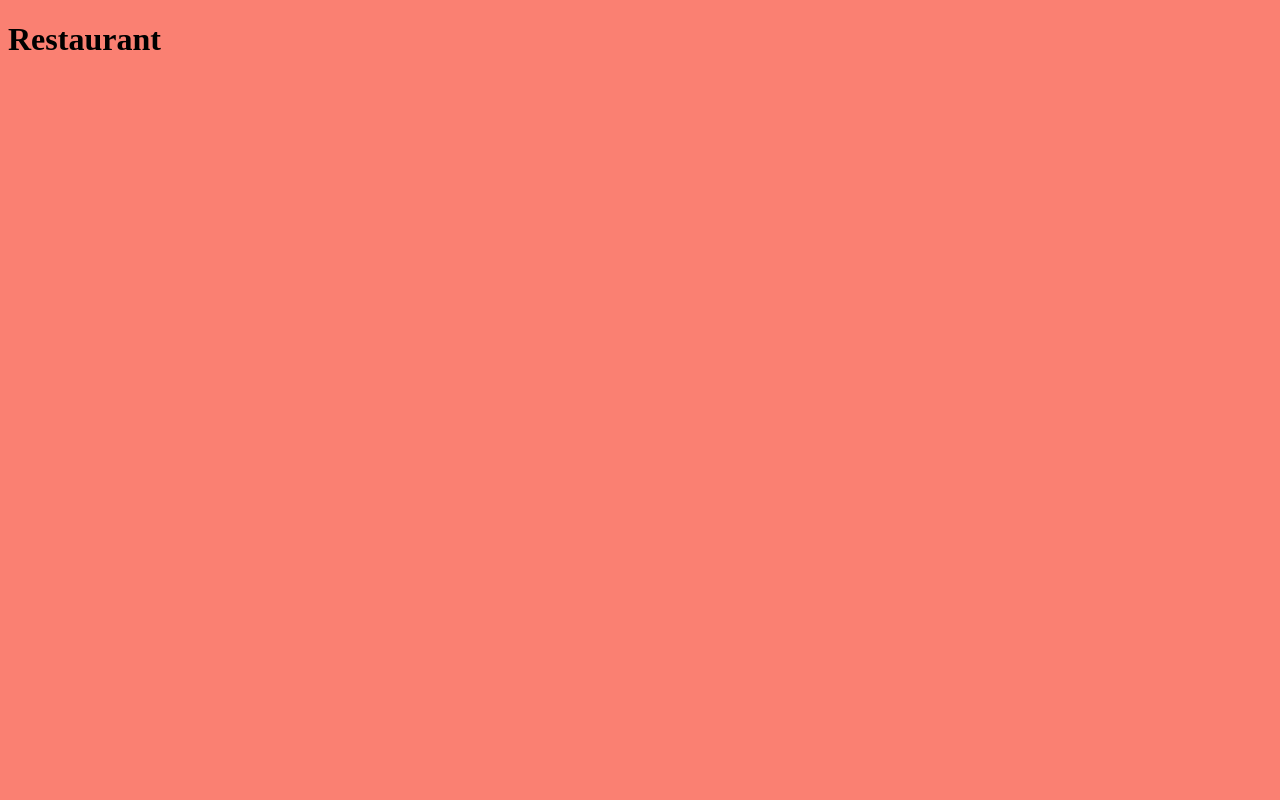
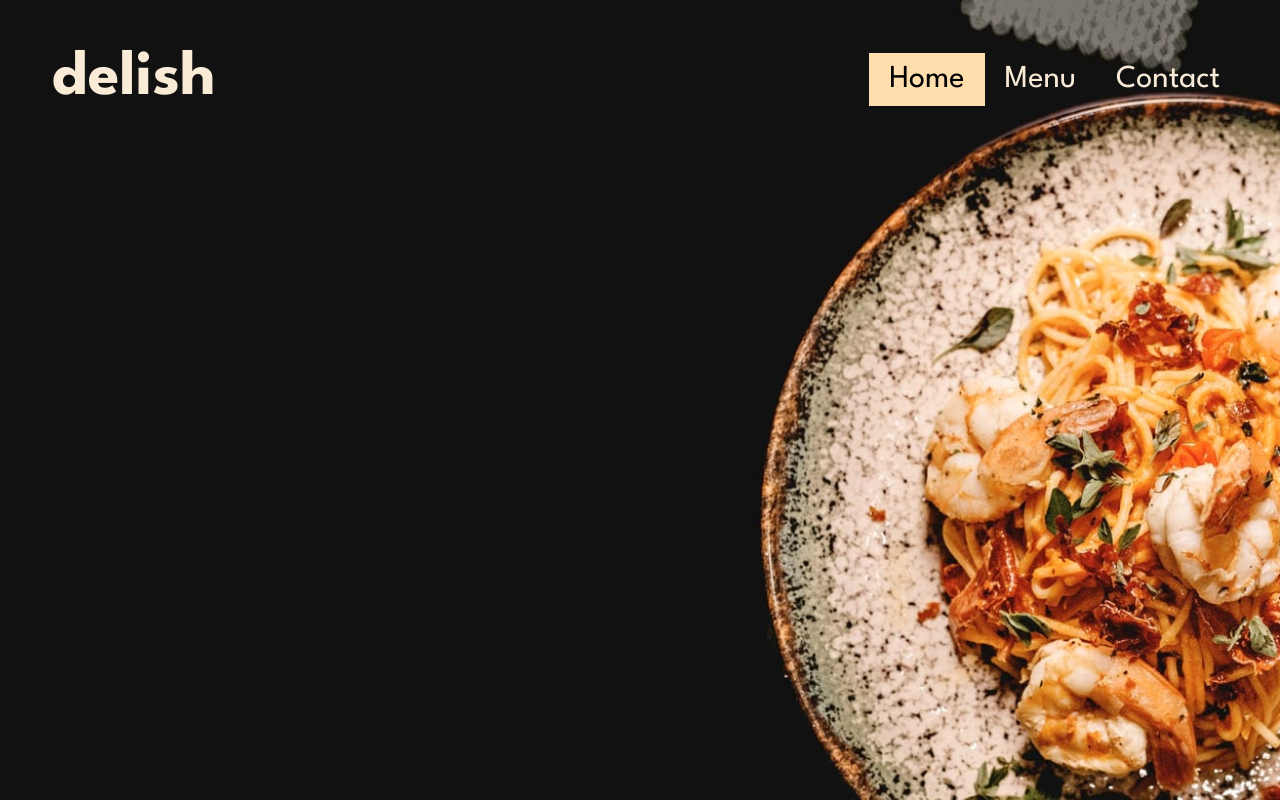
Before and after one commit to vsilagy/restaurant, a website built with webpack: page src/index.html in a window 1280 px wide. Built offline with nearby package versions, Linux system fonts and the light colour scheme.

Commit message:
add createElement utility function, add nav with working tabs, styled the nav with bg image

```diff
--- a/src/css/style.css
+++ b/src/css/style.css
@@ -1,3 +1,54 @@
+@import url('https://fonts.googleapis.com/css2?family=League+Spartan:wght@300;400;500;600;700&display=swap');
+* {
+	box-sizing: border-box;
+	margin: 0;
+	padding: 0;
+	font-family: 'League Spartan', sans-serif;
+	font-weight: 400;
+}
 body {
-	background: salmon;
+	color: antiquewhite;
+	min-height: 100vh;
+	background-image: url(../images/hero.jpg);
+	background-repeat: no-repeat;
+	background-position: 75% 0;
+	background-size: cover;
 }
+.content {
+	max-width: 1200px;
+	min-height: 100vh;
+	display: flex;
+	flex-direction: column;
+	margin: 0 auto;
+	overflow: hidden;
+}
+.nav {
+	display: flex;
+	justify-content: space-between;
+	align-items: center;
+	padding: 2rem 0;
+}
+.title {
+	font-size: 4rem;
+	font-weight: 700;
+	line-height: 1.1;
+	padding: 0.75rem;
+}
+.tabs {
+	display: flex;
+	justify-content: space-between;
+}
+.btn {
+	font-size: 2rem;
+	font-family: inherit;
+	padding: 0.75rem 1.25rem;
+	border: none;
+	cursor: pointer;
+	text-decoration: none;
+	background-color: transparent;
+	color: antiquewhite;
+}
+.active {
+	background-color: navajowhite;
+	color: black;
+}
--- a/src/index.html
+++ b/src/index.html
@@ -9,6 +9,6 @@
 		<title><%= htmlWebpackPlugin.options.title %></title>
 	</head>
 	<body>
-		<h1 class="logo">Restaurant</h1>
+		<div class="content" id="content"></div>
 	</body>
 </html>
--- a/src/index.js
+++ b/src/index.js
@@ -1 +1,6 @@
 import './css/style.css';
+import { loadPage } from './modules/page-load';
+
+export const content = document.getElementById('content');
+
+loadPage();
--- /dev/null
+++ b/src/modules/menu.js
@@ -0,0 +1,2 @@
+import { content } from '..';
+import menuImg from '../images/menu.jpg';
--- /dev/null
+++ b/src/modules/nav.js
@@ -0,0 +1,59 @@
+import { createElement } from './utils';
+export function createNav() {
+	const nav = createElement('div', { className: 'nav' });
+	const heading = createElement('h1', {
+		className: 'title',
+		content: 'delish',
+	});
+	const tabs = createElement('div', { className: 'tabs' });
+	const homeTab = createElement('button', {
+		className: 'btn',
+		id: 'home',
+		content: 'Home',
+	});
+	homeTab.classList.add('active');
+	const menuTab = createElement('button', {
+		className: 'btn',
+		id: 'menu',
+		content: 'Menu',
+	});
+	const contactTab = createElement('button', {
+		className: 'btn',
+		id: 'contact',
+		content: 'Contact',
+	});
+	// append the tabs to nav
+	tabs.appendChild(homeTab);
+	tabs.appendChild(menuTab);
+	tabs.appendChild(contactTab);
+	nav.appendChild(heading);
+	nav.appendChild(tabs);
+
+	return nav;
+}
+
+export const handleTabClick = () => {
+	const tabs = document.querySelectorAll('.btn');
+	tabs.forEach((tab) => {
+		tab.addEventListener('click', changeTab);
+	});
+
+	function changeTab(e) {
+		const targetTab = e.target;
+
+		changeActiveTab(e);
+
+		if (targetTab.id === 'home') {
+			console.log('HOME');
+		} else if (targetTab.id === 'menu') {
+			console.log('MENU');
+		} else if (targetTab.id === 'contact') {
+			console.log('CONTACT');
+		}
+	}
+
+	function changeActiveTab(e) {
+		tabs.forEach((tab) => tab.classList.remove('active'));
+		e.target.classList.add('active');
+	}
+};
--- /dev/null
+++ b/src/modules/page-load.js
@@ -0,0 +1,7 @@
+import { content } from '../index.js';
+import { createNav, handleTabClick } from './nav.js';
+
+export function loadPage() {
+	content.appendChild(createNav());
+	handleTabClick();
+}
--- /dev/null
+++ b/src/modules/utils.js
@@ -0,0 +1,25 @@
+export function createElement(type, options = {}) {
+	const { id, className, content, attributes, events } = options;
+	const element = document.createElement(type);
+	if (id) {
+		element.id = id;
+	}
+	if (className) {
+		element.classList.add(className);
+	}
+	if (content) {
+		element.textContent = content;
+	}
+	if (attributes) {
+		for (const [attrName, attrValue] of Object.entries(attributes)) {
+			element.setAttribute(attrName, attrValue);
+		}
+	}
+	if (events) {
+		for (const [eventName, eventHandler] of Object.entries(events)) {
+			element.addEventListener(eventName, eventHandler);
+		}
+	}
+
+	return element;
+}
```
Also changed, not shown: src/images/hero.jpg (added), src/images/menu.jpg (added), src/modules/contact.js (added), src/modules/home.js (added).
